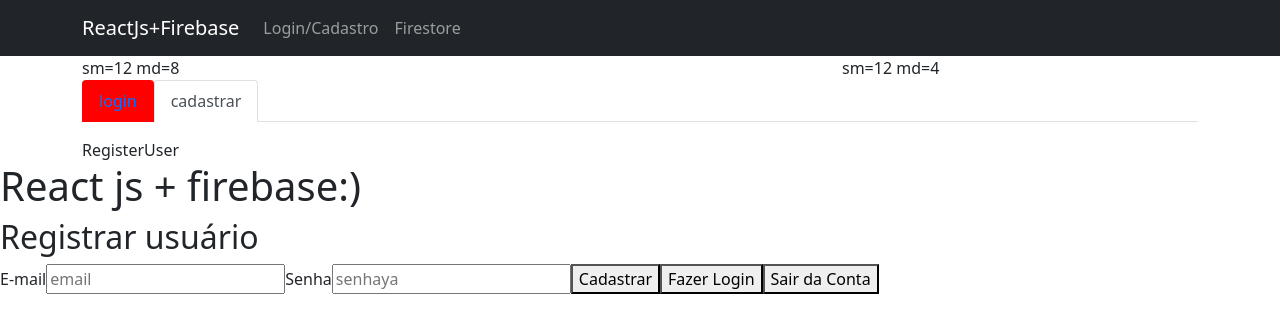
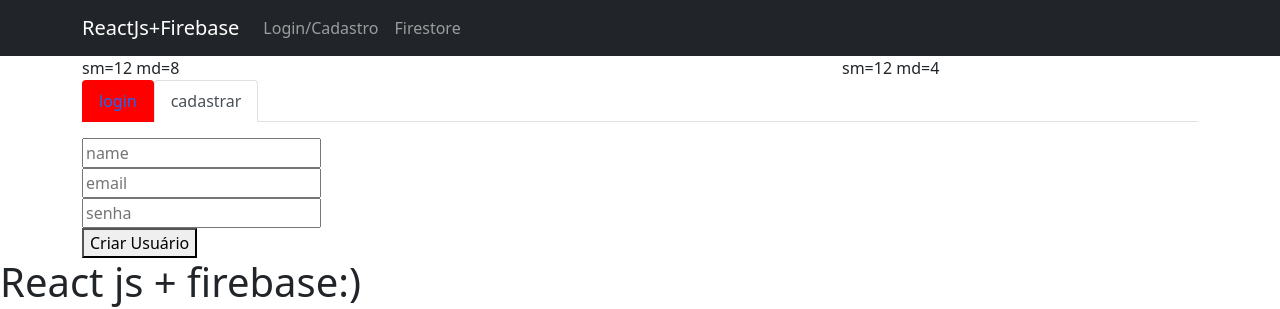
Before and after one commit to victor-magaldi/studies-firebase, a React (Create React App) app: page /access in a window 1280 px wide. Both pictures are taken after a click on the tab "cadastrar". Shown: the top 309 px of the page. Built offline with nearby package versions, Linux system fonts and the light colour scheme; no server answers; the database is empty.

Commit message:
capture values in form

```diff
--- a/src/App.js
+++ b/src/App.js
@@ -6,6 +6,7 @@
 import "bootstrap/dist/css/bootstrap.min.css";
 import { Access } from "./pages/Access";
 import { NavMenu } from "./components/Navbar";
+import AuthProvider from "./context/AuthContext";
 
 function App() {
   const [titulo, setTitulo] = useState("");
@@ -194,6 +195,7 @@
   }
 
   return (
+    <AuthProvider>
       <div className="App">
         <BrowserRouter>
           <NavMenu />
@@ -256,7 +258,8 @@
           />
           <button type="submit"> Cadastrar</button>
         </form>
-      <button onClick={() => buscaPosts()}>Buscar lista de posts</button> <br />
+        <button onClick={() => buscaPosts()}>Buscar lista de posts</button>{" "}
+        <br />
         <label htmlFor="">ID</label>
         <input
           type="text"
@@ -285,6 +288,7 @@
           })}
         </ol>
       </div>
+    </AuthProvider>
   );
 }
 
--- a/src/components/RegisterUser.jsx
+++ b/src/components/RegisterUser.jsx
@@ -1,7 +1,45 @@
 import React from 'react'
+import { useState } from 'react';
+import { useAuth } from '../hook/useAuth'
 
 export function RegisterUser() {
+    const [name, setName] = useState("");
+    const [email, setEmail] = useState("");
+    const [password, setPassword] = useState("");
+
+    const { signUp } = useAuth();
+    console.log("signUp", signUp);
+
+    const handleSubmit = (evt)=>{
+        evt.preventDefault()
+        console.log(evt,name,email,password)
+    }
   return (
-    <div>RegisterUser</div>
-  )
+    <div>
+      <form onSubmit={handleSubmit}>
+        <input
+          type="text"
+          placeholder="name"
+          name="name"
+          value={name}
+          onChange={(e) => setName(e.target.value)}
+        />
+        <input
+          type="email"
+          placeholder="email"
+          name="email"
+          value={email}
+          onChange={(e) => setEmail(e.target.value)}
+        />
+        <input
+          type="password"
+          name="password"
+          placeholder="senha"
+          value={password}
+          onChange={(e) => setPassword(e.target.value)}
+        />
+        <button type="submit">Criar Usuário </button>
+      </form>
+    </div>
+  );
 }
--- a/src/hook/useAuth.jsx
+++ b/src/hook/useAuth.jsx
@@ -1,4 +1,6 @@
 import { useContext } from "react";
 import { AuthContext } from "../context/AuthContext";
 
-export const useAuth = () => useContext(AuthContext);
+export const useAuth = () => {
+    return useContext(AuthContext);
+};
```
Lines whose indentation alone changed are shown as unchanged.
